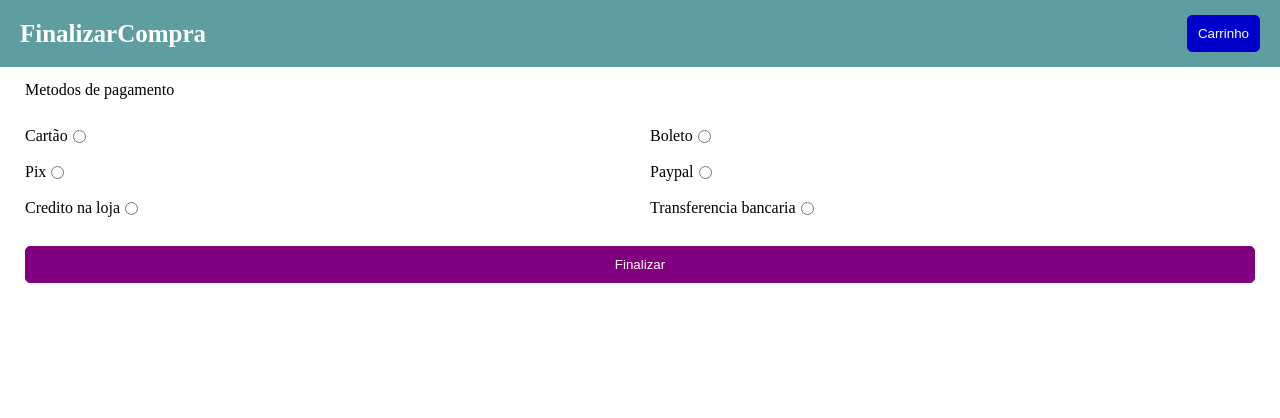
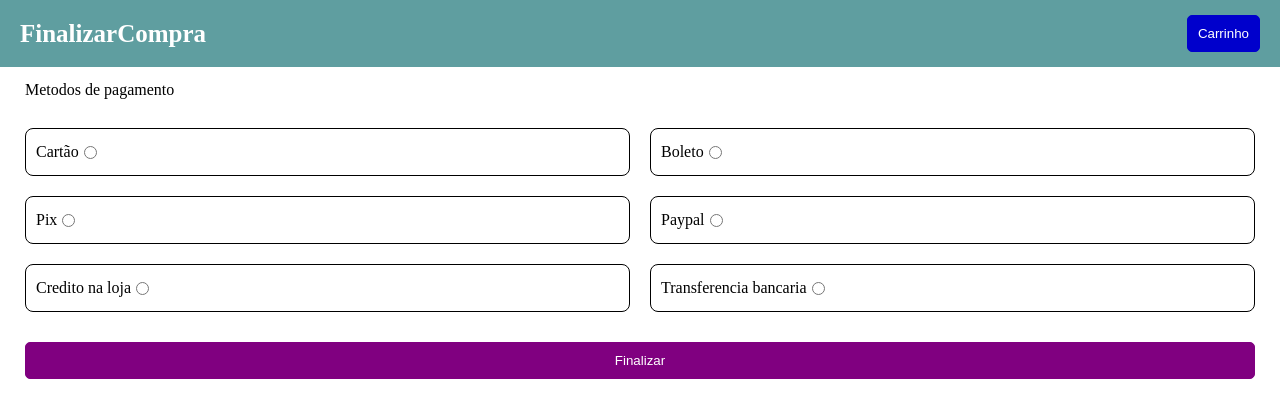
Before and after one commit to otaviohenrique1/app_carrinho_compras, a React (Create React App) app: page /finalizar in a window 1280 px wide. Shown: the top 418 px of the page. Built offline with nearby package versions, Linux system fonts and the light colour scheme.

Commit message:
Commit 11

```diff
--- a/src/components/Radio.tsx
+++ b/src/components/Radio.tsx
@@ -1,3 +1,44 @@
+import { Field } from "formik";
+import { ReactNode } from "react";
+import styled from "styled-components";
+
+export interface RadioProps {
+  id: string;
+  name: string;
+  label: ReactNode;
+  value: string | number | readonly string[];
+}
+
+export function Radio(props: RadioProps) {
+  const { id, name, label, value } = props;
+
+  return (
+    <RadioContainer>
+      <span>{label}</span>
+      <Field
+        type="radio"
+        id={id}
+        name={name}
+        value={value}
+      />
+    </RadioContainer>
+  );
+}
+
+const RadioContainer = styled.label`
+  display: flex;
+  align-items: center;
+  justify-content: flex-start;
+  border: 1px solid black;
+  border-radius: 8px;
+  padding: 15px 10px;
+
+  input[type="radio"] {
+    margin-top: 0;
+  }
+`;
+
+/*
 import { Field } from "formik";
 import { ReactNode } from "react";
 import styled from "styled-components";
@@ -25,8 +66,12 @@ const RadioContainer = styled.div`
   display: flex;
   align-items: center;
   justify-content: flex-start;
+  border: 1px solid black;
+  border-radius: 8px;
+  padding: 15px 10px;
 
   input[type="radio"] {
     margin-top: 0;
   }
 `;
+*/
--- a/src/pages/FinalizarCompra.tsx
+++ b/src/pages/FinalizarCompra.tsx
@@ -1,7 +1,7 @@
 import { FormikHelpers } from "formik/dist/types";
 import { AppBar } from "../components/AppBar";
 import { Main } from "../components/Main";
-import { Formik, Field, Form } from "formik";
+import { Formik, Form } from "formik";
 import { Radio } from "../components/Radio";
 import { Botao } from "../components/Botao";
 
@@ -47,42 +47,36 @@ export function FinalizarCompra() {
                     }}
                   >
                     <Radio
-                      htmlFor="cartao"
                       name="metodo_pagamento"
                       id="cartao"
                       value="cartao"
                       label={"Cartão"}
                     />
                     <Radio
-                      htmlFor="boleto"
                       name="metodo_pagamento"
                       id="boleto"
                       value="boleto"
                       label={"Boleto"}
                     />
                     <Radio
-                      htmlFor="pix"
                       name="metodo_pagamento"
                       id="pix"
                       value="pix"
                       label={"Pix"}
                     />
                     <Radio
-                      htmlFor="paypal"
                       name="metodo_pagamento"
                       id="paypal"
                       value="paypal"
                       label={"Paypal"}
                     />
                     <Radio
-                      htmlFor="credito_loja"
                       name="metodo_pagamento"
                       id="credito_loja"
                       value="credito_loja"
                       label={"Credito na loja"}
                     />
                     <Radio
-                      htmlFor="transferencia"
                       name="metodo_pagamento"
                       id="transferencia"
                       value="transferencia"
```
